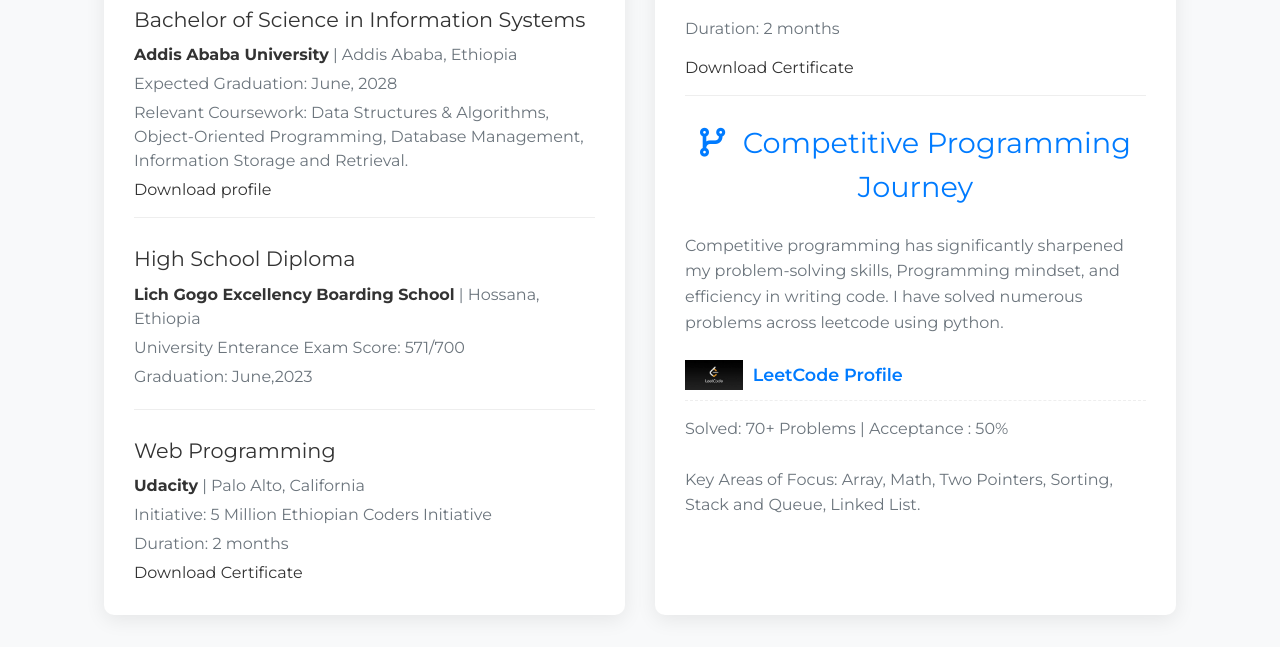
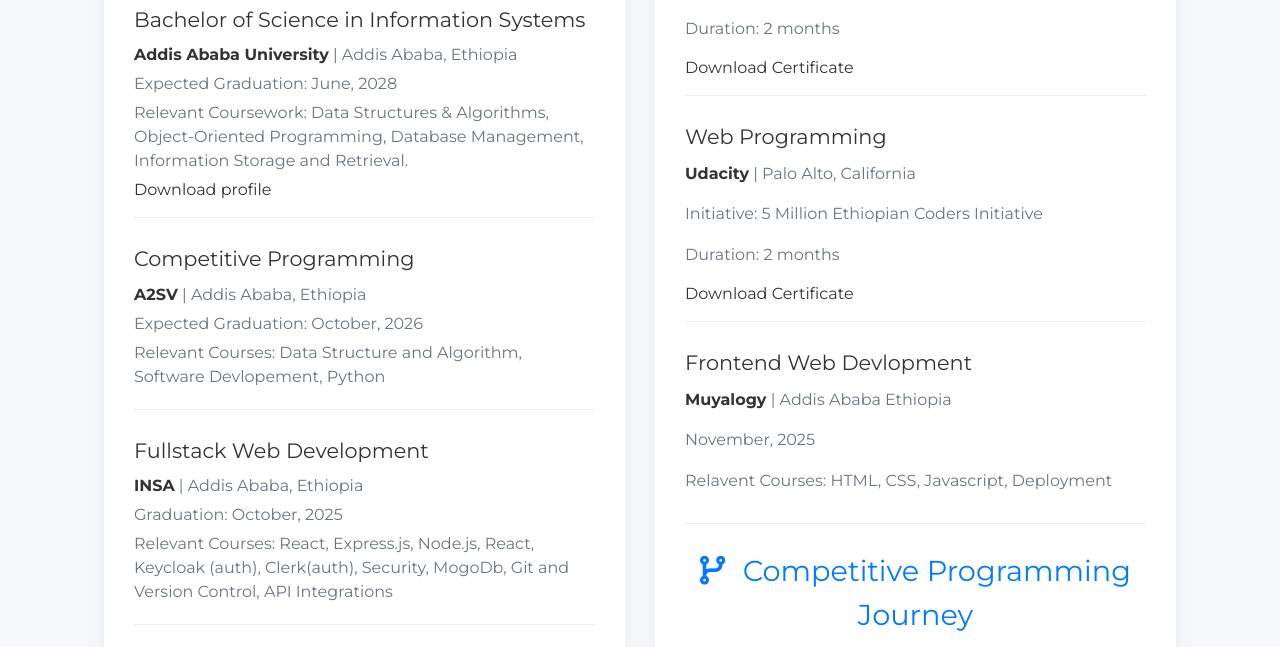
Before and after one commit to honu5/Portfolio, a website: page views/education.html in a window 1280 px wide. Shown: the part 278-925 px from the top of the page. Drawn offline with nearby package versions, Linux system fonts and the light colour scheme; files whose address does not match are found by name.

Commit message:
Changes made on the description

```diff
--- a/views/education.html
+++ b/views/education.html
@@ -54,21 +54,24 @@
                         <a href="./aauPortal.png" target="_blank" class="btn-download-certificate">Download profile</a>
                     </div>
                     <div class="education-item">
+                        <h4>Competitive Programming</h4>
+                        <p><strong>A2SV</strong> | Addis Ababa, Ethiopia</p>
+                        <p>Expected Graduation: October, 2026</p>
+                        <p>Relevant Courses: Data Structure and Algorithm, Software Devlopement, Python</p>
+                    </div>
+                    <div class="education-item">
+                        <h4>Fullstack Web Development</h4>
+                        <p><strong>INSA</strong> | Addis Ababa, Ethiopia</p>
+                        <p>Graduation: October, 2025</p>
+                        <p>Relevant Courses: React, Express.js, Node.js, React, Keycloak (auth), Clerk(auth), Security, MogoDb, Git and Version Control, API Integrations</p>
+                    </div>
+                    <div class="education-item">
                         <h4>High School Diploma</h4>
                         <p><strong>Lich Gogo Excellency Boarding School</strong> | Hossana, Ethiopia</p>
                         <p>University Enterance Exam Score: 571/700</p>
                         <p>Graduation: June,2023</p>
                     </div>
 
-                    <div class="education-item">
-                        <h4>Web Programming</h4>
-                        <p><strong>Udacity</strong> | Palo Alto, California</p>
-                        <p>Initiative: 5 Million Ethiopian Coders Initiative</p>
-
-                        <p>Duration: 2 months</p>
-                        <a href="./certificate.pdf" target="_blank" class="btn-download-certificate">Download Certificate</a>
-
-                    </div>
 
                 </div>
                 <div class="cp-section content-card">
@@ -80,6 +83,19 @@
                         <p>Duration: 2 months</p>
                         <a href="./5k.png" target="_blank" class="btn-download-certificate">Download Certificate</a>
 
+                    </div>
+                    <div class="education-item">
+                        <h4>Web Programming</h4>
+                        <p><strong>Udacity</strong> | Palo Alto, California</p>
+                        <p>Initiative: 5 Million Ethiopian Coders Initiative</p>
+                        <p>Duration: 2 months</p>
+                        <a href="./certificate.pdf" target="_blank" class="btn-download-certificate">Download Certificate</a>
+                    </div>
+                    <div class="education-item">
+                        <h4>Frontend Web Devlopment</h4>
+                        <p><strong>Muyalogy</strong> | Addis Ababa Ethiopia</p>
+                        <p>November, 2025</p>
+                        <p>Relavent Courses: HTML, CSS, Javascript, Deployment</p>
                     </div>
                     <h3><i class="fas fa-code-branch"></i> Competitive Programming Journey</h3>
                     <p>Competitive programming has significantly sharpened my problem-solving skills, Programming mindset, and efficiency in writing code. I have solved numerous problems across leetcode using python.</p>
```
Also changed, not shown: views/home.html (+1 -1 lines).
